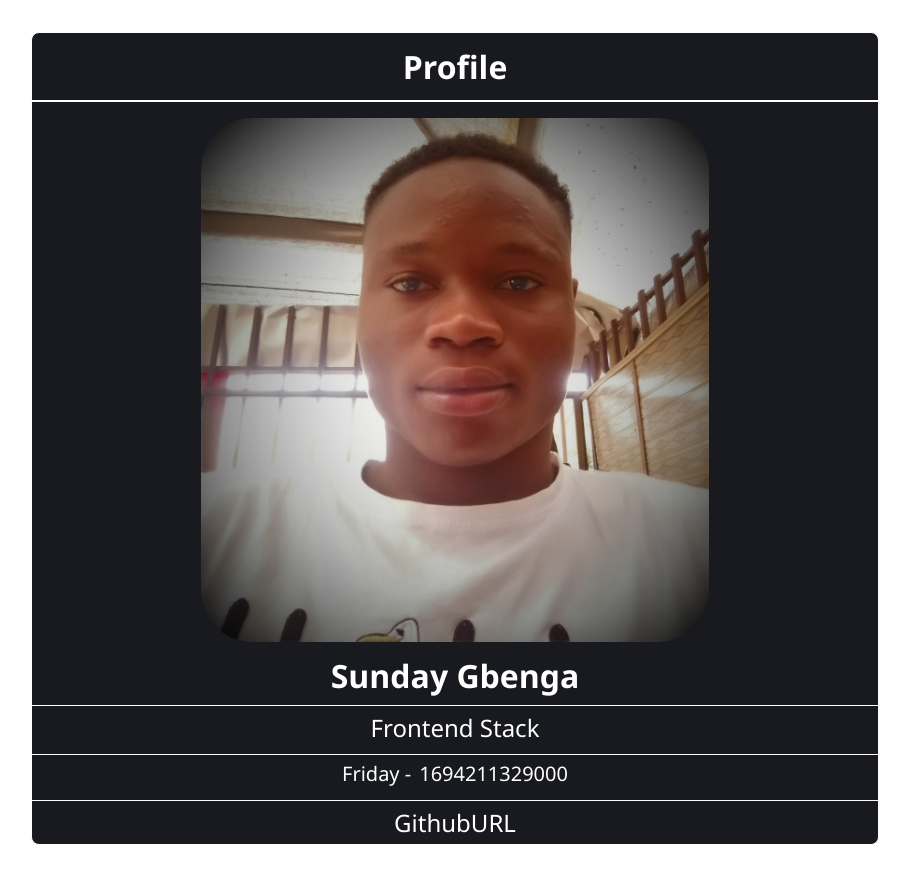
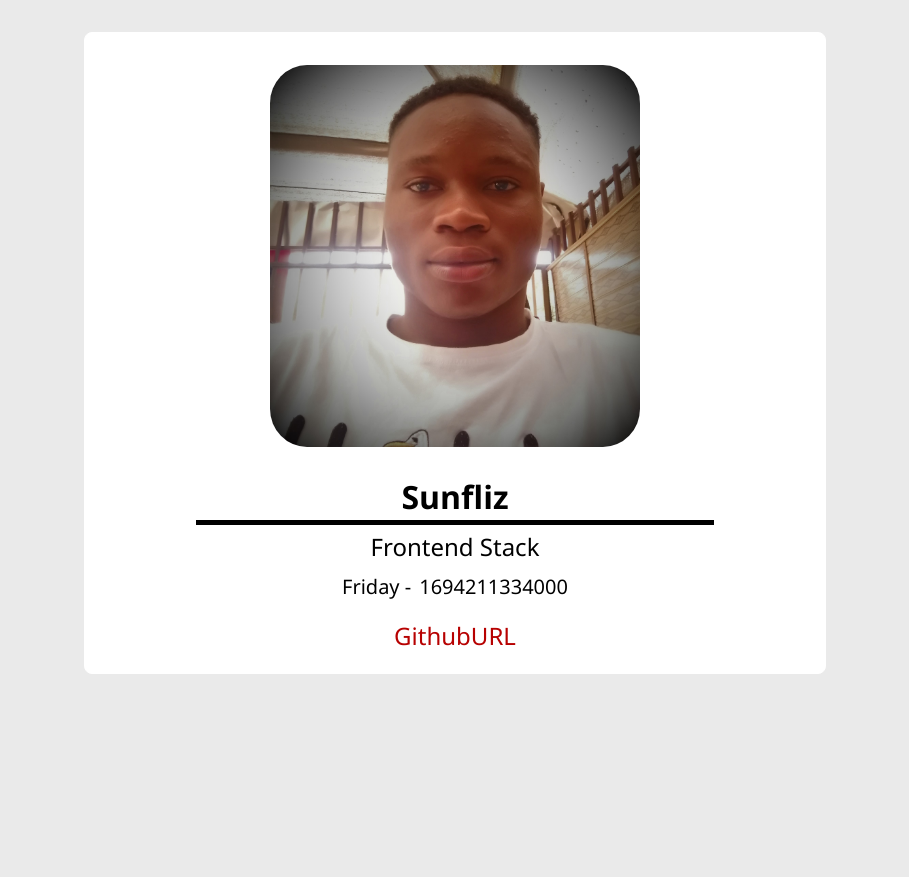
Before and after one commit to sundaygbenga/Hng_Frontend_Page, a plain HTML site: page index.html in a window 1280 px wide. Shown: the whole page, without its empty margins (185-1094 px from the left). After the commit the page ends 800 px from the top, so only its background shows below. Drawn offline with Linux system fonts and the light colour scheme.

Commit message:
Added beautiful UI

```diff
--- a/index.html
+++ b/index.html
@@ -6,24 +6,23 @@
 		<link rel="stylesheet" href="style.css" />
 		<title>FrontEnd Page</title>
 	</head>
-	<body class="bg-light">
+	<body class="bg-primary">
 		<div class="container mb-2 mt-2">
-			<h1 class="profile-head mt-2 lead bg-dark">Profile</h1>
-			<div class="profile-body bg-dark">
+			<div class="profile-body bg-light">
 				<img
-					class="mt-1"
+					class="mt-2 mb-1"
 					src="/AtereSundayGbenga.jpg"
 					alt="Sunfliz"
 					data-testid="slackDisplayImage"
 				/>
-				<h1 class="slack-name py-2" data-testid="Sunday Gbenga"></h1>
+				<h1 class="slack-name py-2" data-testid="Sunfliz"></h1>
 				<p class="track" data-testid="Frontend Stack">Frontend</p>
 
 				<div class="t-card">
 					<p class="w-day lead" data- testid="currentDayOfTheWeek">Fri</p>
 					<p class="d-time lead" data-testid="currentUTCTime">02:02</p>
 				</div>
-				<div class="git-url">
+				<div class="git-url mb-1">
 					<a
 						href="http://github.com/sundaygbenga/Hng_Frontend_Page"
 						target="_blank"
--- a/index.js
+++ b/index.js
@@ -1,4 +1,4 @@
-const slackName = 'Sunday Gbenga';
+const slackName = 'Sunfliz';
 const stack = 'Frontend Stack';
 const slack = document.querySelector('.slack-name');
 const day = document.querySelector('.w-day');
@@ -42,5 +42,4 @@ const updateTime = () => {
 	time.innerHTML = utcTime;
 };
 
-// setInterval(updateTime, 1000);
-updateTime();
+setInterval(updateTime, 100);
--- a/style.css
+++ b/style.css
@@ -20,7 +20,7 @@ h3 {
 
 a {
 	text-decoration: none;
-	color: #fff;
+	color: #b70101;
 	font-size: 1.5rem;
 }
 p {
@@ -52,8 +52,17 @@ p {
 }
 
 .bg-primary {
-	background: linear-gradient(to right, #182848, #26d0ce, #1a2980);
+	/* background: linear-gradient(to right, #182848, #26d0ce, #1a2980); */
+	background: #eaeaea;
 	color: #fff;
+}
+.bg-danger {
+	background: linear-gradient(to right, #190a05, #870000);
+	color: #fff;
+}
+.bg-light {
+	background: #fff;
+	color: #000;
 }
 
 .mt-1 {
@@ -72,7 +81,7 @@ p {
 
 img {
 	/* display: flex; */
-	width: 60%;
+	width: 50%;
 	border-radius: 10%;
 	margin: auto;
 }
@@ -83,16 +92,6 @@ img {
 	padding-bottom: 10px;
 }
 
-.profile-head {
-	display: flex;
-	justify-content: center;
-	font-size: 2rem;
-	margin: auto;
-	border: 1px solid;
-	border-top-left-radius: 0.5rem;
-	border-top-right-radius: 0.5rem;
-	width: 80%;
-}
 .profile-body {
 	display: flex;
 	flex-direction: column;
@@ -100,10 +99,9 @@ img {
 	justify-items: center;
 	margin: auto;
 	border: 1px solid;
-	/* border-radius: 0 0.5rem 0 0.5rem; */
-	border-bottom-left-radius: 0.5rem;
-	border-bottom-right-radius: 0.5rem;
-	width: 80%;
+	border-radius: 0.5rem 0.5rem;
+	border-color: #fff;
+	width: 70%;
 }
 
 .t-card {
@@ -111,27 +109,21 @@ img {
 	gap: 0.5rem;
 	justify-content: center;
 	margin: auto;
-	border-top: 1px solid;
-	width: 100%;
 }
 
 .track {
 	display: flex;
 	justify-content: center;
+	margin: auto;
 	border-top: 1px solid;
+	border-width: 5px;
+	width: 70%;
 	padding: 0.5rem 0;
 }
 
 .git-url {
 	display: flex;
 	justify-content: center;
-	border-top: 1px solid;
+	/* border-top: 1px solid; */
 	padding: 0.5rem 0;
 }
-/* Main Footer */
-#main-footer {
-	text-align: center;
-	background: #444;
-	color: #fff;
-	padding: 20px;
-}
```
